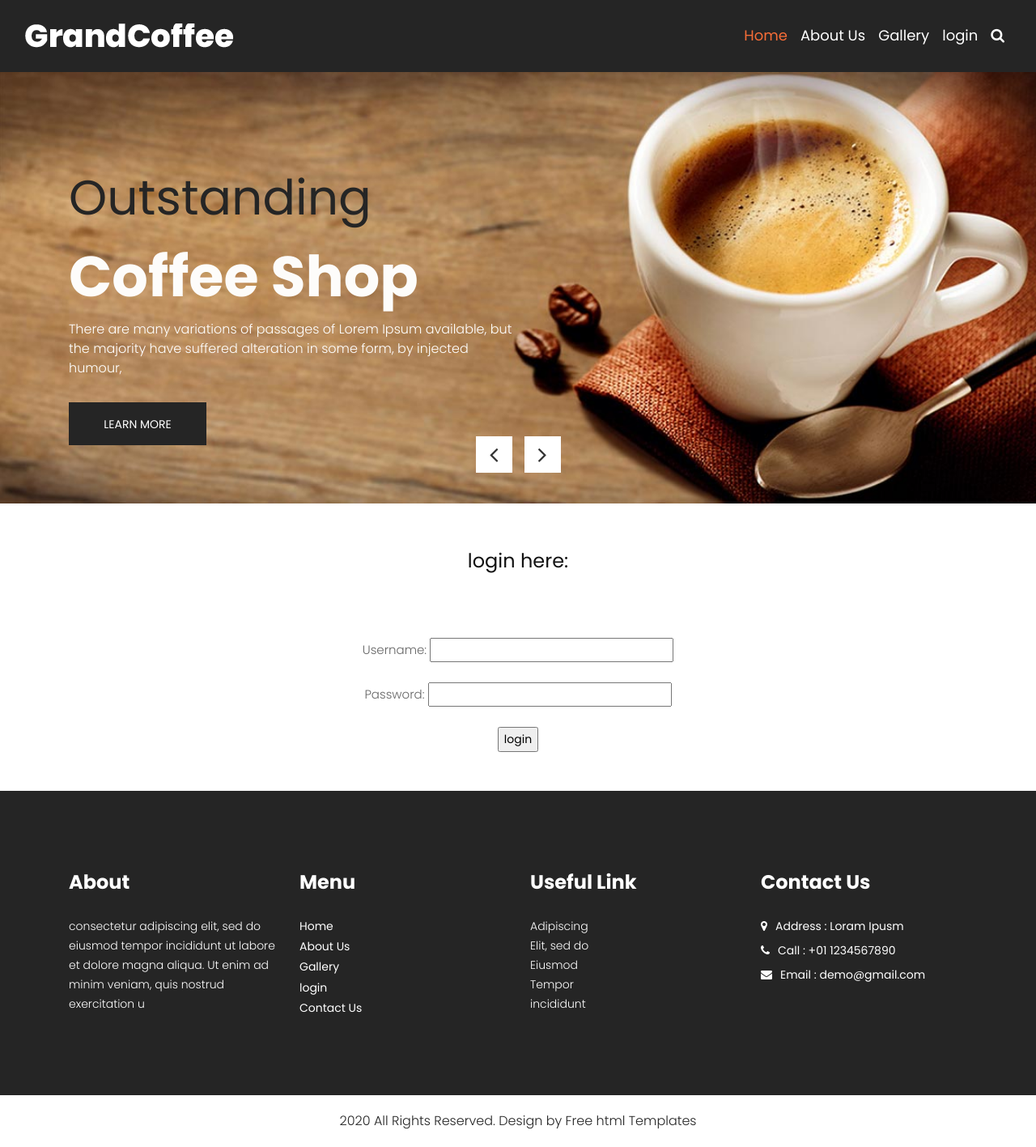
After one commit to Iliya505/moviegami, a Django app: page /accounts/login/ in a window 1280 px wide. The commit adds this page. Shown: the whole page at 81% size. Run offline with Django 5.2, Linux system fonts and the light colour scheme; some libraries are stand-ins or nearby versions.

Commit message:
django-login

```diff
--- a/moviegami/settings.py
+++ b/moviegami/settings.py
@@ -131,3 +131,5 @@
 
 STATIC_URL = '/static/'
 STATICFILES_DIRS = [os.path.join(BASE_DIR, 'static')]
+
+LOGIN_REDIRECT_URL = 'home'
--- a/moviegami/urls.py
+++ b/moviegami/urls.py
@@ -23,6 +23,7 @@
     path('admin/', admin.site.urls),
     path('', include('home.urls')),
     path('movies/', include('movie.urls')),
+    path('accounts/', include('django.contrib.auth.urls'))
 ]
 
 urlpatterns += static(settings.MEDIA_URL, document_root=settings.MEDIA_ROOT)
--- a/templates/base.html
+++ b/templates/base.html
@@ -51,12 +51,15 @@
                      <li class="nav-item">
                         <a class="nav-link" href="gallery.html">Gallery</a>
                      </li>
-                     <li class="nav-item">
-                        <a class="nav-link" href="services.html">Services</a>
-                     </li>
-                     <li class="nav-item">
-                        <a class="nav-link" href="contact.html">Contact Us</a>
-                     </li>
+                     {% if request.user.is_authenticated %}
+                        <li class="nav-item">
+                           <a class="nav-link">welcome {{request.user.username}}<a>
+                        </li>
+                     {% else %}
+                        <li class="nav-item">
+                           <a class="nav-link" href="{% url 'login' %}">login</a>
+                        </li>
+                     {% endif %}
                      <li class="nav-item">
                         <a class="nav-link" href="#"><i class="fa fa-search" aria-hidden="true"></i></a>
                      </li>
@@ -139,7 +142,7 @@
                      <li><a href="index.html">Home</a></li>
                      <li><a href="about.html">About Us</a></li>
                      <li><a href="gallery.html">Gallery</a></li>
-                     <li><a href="services.html">Services</a></li>
+                     <li><a href="{% url 'login' %}">login</a></li>
                      <li><a href="contact.html">Contact Us</a></li>
                      </ul>
                  </div>
--- /dev/null
+++ b/templates/registration/login.html
@@ -0,0 +1,11 @@
+{% extends "base.html" %}
+{% load static %}
+
+{% block content %}
+    <h1 class="text-center">login here:</h1>
+    <form action="" method="post" class="p-5 text-center" novalidate >
+        {% csrf_token %}
+        {{form.as_p}}
+        <input type="submit" value="login">
+    </form>
+{% endblock content %}
```
Also changed, not shown: db.sqlite3, static/images/.png (renamed from static/images/banner-bg.jpg), static/images/banner-bg.png (renamed from static/images/2.png).
